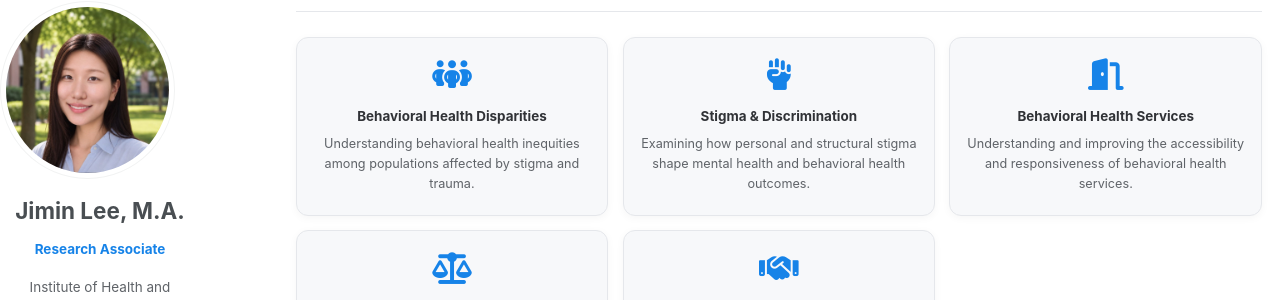
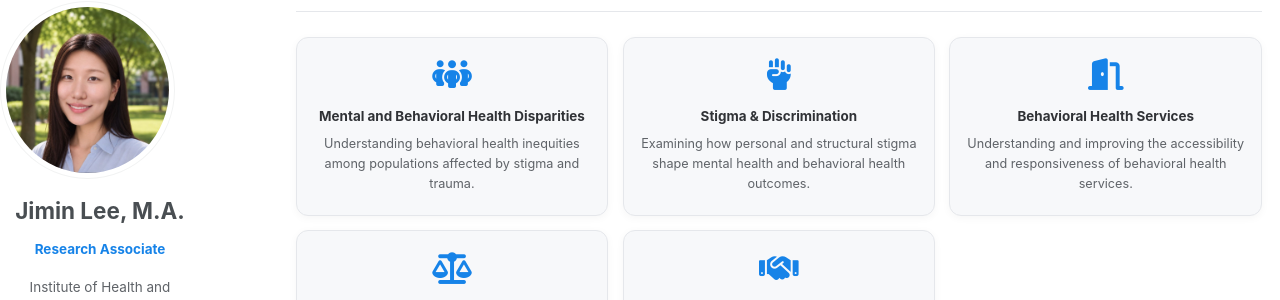
Before and after one commit to jiminlee-research/jiminlee-research.github.io, a Jekyll site: the page built from _pages/publications.html, in a window 1280 px wide and 900 px high. Shown: the part 165-465 px from the top of the window. Built offline with Jekyll 4.4.1, drawn with Linux system fonts in a browser that asks for light colours; a style sheet for code colours, icons or effects is not loaded.

Commit message:
Rename first interest card to Mental and Behavioral Health Disparities
Co-Authored-By: Claude Opus 5.5 <noreply@anthropic.com>
Claude-Session: https://claude.ai/code/session_01PcjxNfDHwsJtJ6agebrJHV

```diff
--- a/_pages/publications.html
+++ b/_pages/publications.html
@@ -61,7 +61,7 @@ author_profile: true
 
 <div class="ri-head"><h2>Research Interests</h2></div>
 <div class="ri-grid">
-  <div class="ri-card"><i class="fa-solid fa-people-group" aria-hidden="true"></i><h3>Behavioral Health Disparities</h3><p>Understanding behavioral health inequities among populations affected by stigma and trauma.</p></div>
+  <div class="ri-card"><i class="fa-solid fa-people-group" aria-hidden="true"></i><h3>Mental and Behavioral Health Disparities</h3><p>Understanding behavioral health inequities among populations affected by stigma and trauma.</p></div>
   <div class="ri-card"><i class="fa-solid fa-hand-fist" aria-hidden="true"></i><h3>Stigma &amp; Discrimination</h3><p>Examining how personal and structural stigma shape mental health and behavioral health outcomes.</p></div>
   <div class="ri-card"><i class="fa-solid fa-door-open" aria-hidden="true"></i><h3>Behavioral Health Services</h3><p>Understanding and improving the accessibility and responsiveness of behavioral health services.</p></div>
   <div class="ri-card"><i class="fa-solid fa-scale-balanced" aria-hidden="true"></i><h3>Health Policy &amp; Equity</h3><p>Developing rights-based, evidence-informed policies for more equitable healthcare systems.</p></div>
```
